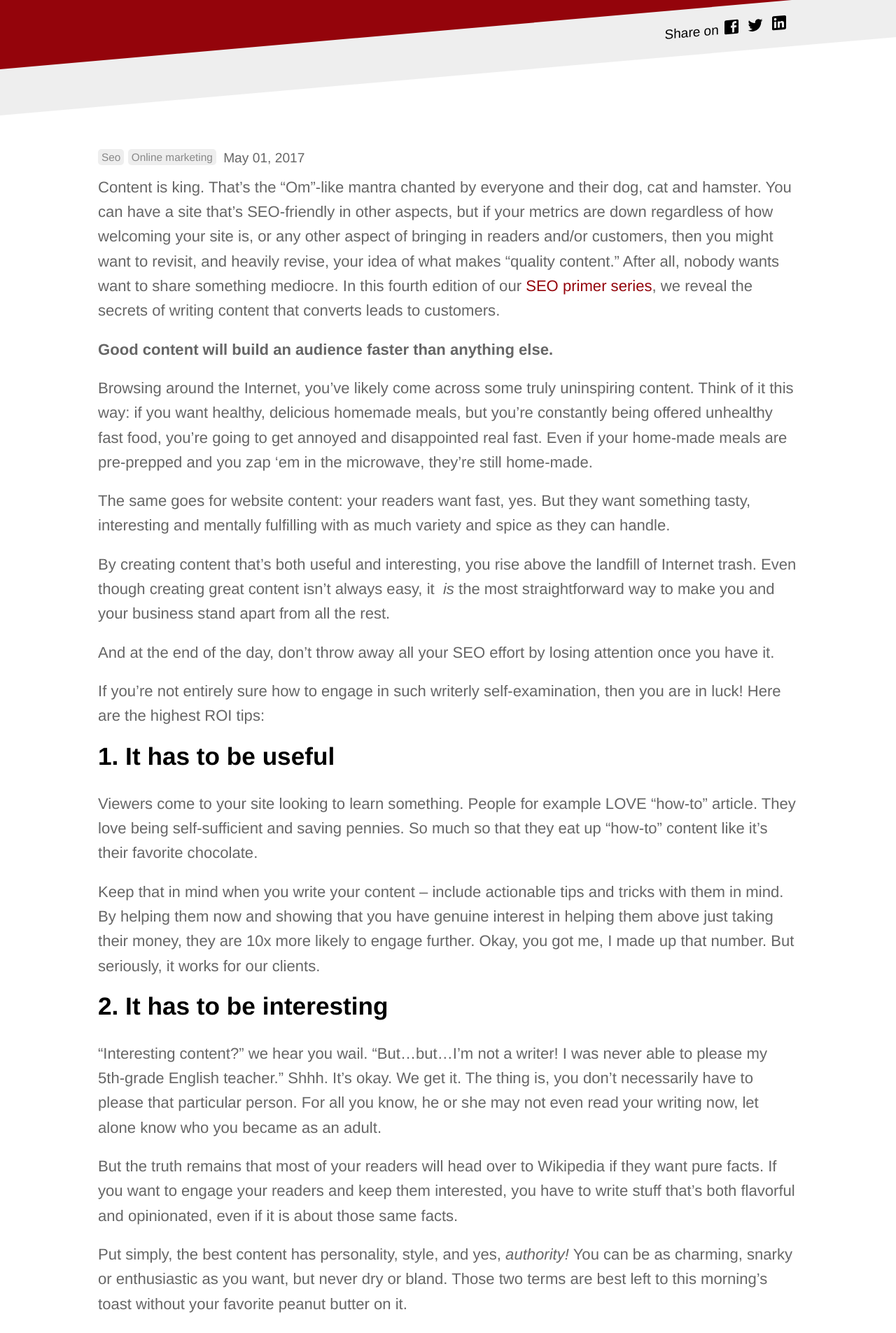
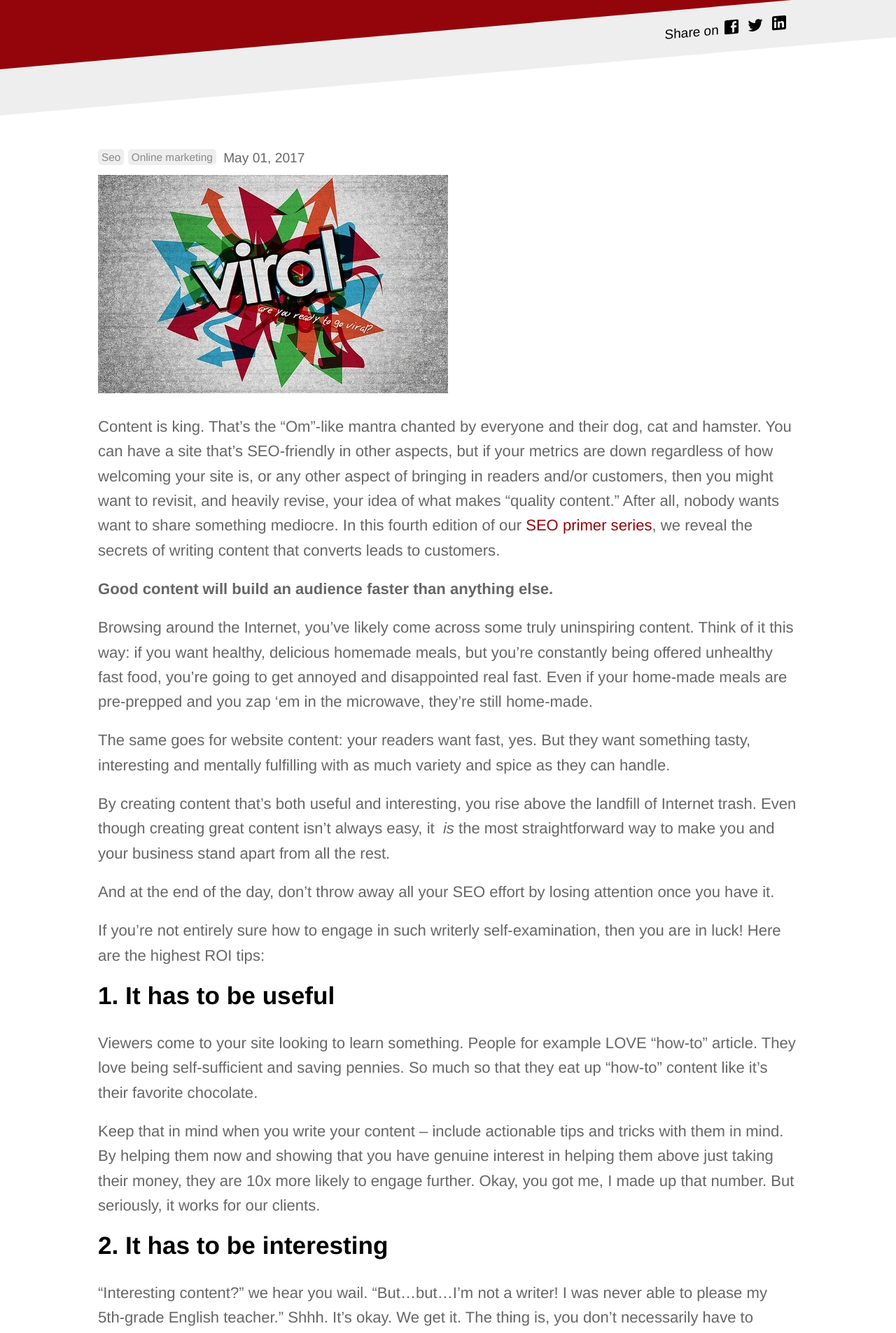
Before and after one commit to benevolenttech/btek.cc, a Jekyll site: the page built from _posts/2017-05-01-how-to-write-content-worth-sharing.md, in a window 1280 px wide. Shown: the part 469-2374 px from the top of the page at 70% size. Built offline with Jekyll 4.4.1, drawn with Linux system fonts in a browser that asks for light colours; comment, search, counter and statistics services are not loaded.

Commit message:
Updated '_posts/2017-05-01-how-to-write-content-worth-sharing.md' via CloudCannon

```diff
--- a/_posts/2017-05-01-how-to-write-content-worth-sharing.md
+++ b/_posts/2017-05-01-how-to-write-content-worth-sharing.md
@@ -18,6 +18,8 @@ subtitle: >-
 image: /images/dc_marketing_seo.png
 ---
 
+
+![](/uploads/versions/viral---x----500-312x---.jpg)
 
 Content is king. That’s the “Om”-like mantra chanted by everyone and their dog, cat and hamster. You can have a site that’s SEO-friendly in other aspects, but if your metrics are down regardless of how welcoming your site is, or any other aspect of bringing in readers and/or customers, then you might want to revisit, and heavily revise, your idea of what makes “quality content.” After all, nobody wants want to share something mediocre. In this fourth edition of our [SEO primer series](/seo-primer-series), we reveal the secrets of writing content that converts leads to customers.
 
```
